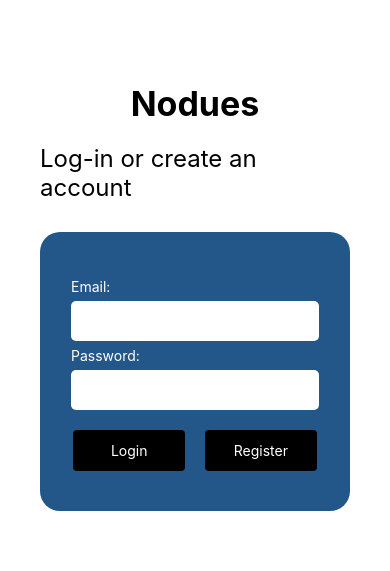
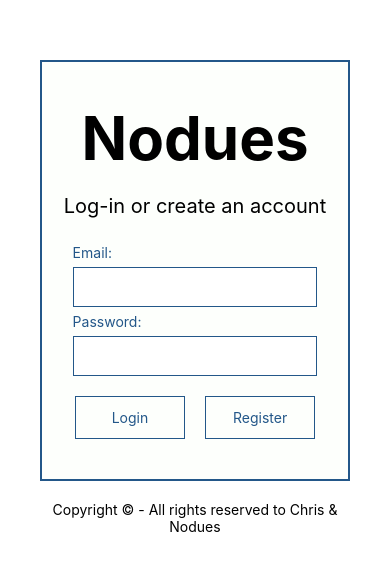
Before and after one commit to Chrisluan/Allup, a React Native app: screen / in a window 390 px wide. Shown: the part 125-696 px from the top of the page. Built offline with nearby package versions, Linux system fonts and the light colour scheme.

Commit message:
Frontend updated

```diff
--- a/App.js
+++ b/App.js
@@ -5,7 +5,8 @@ export default function App() {
   return (
     <View style={styles.body}>
     <View style={styles.generalContainer}>
-    <View style={{display:'flex', gap:20, alignItems:'center'}}>
+          <View style={styles.loginContainer}>
+          <View style={{display:'flex', gap:20, alignItems:'center'}}>
       <Text style={styles.logo}>
           Nodues
         </Text>
@@ -13,27 +14,25 @@ export default function App() {
               Log-in or create an account
           </Text>
          </View>
-
-          <View style={styles.loginContainer}>
           <View style={{width:'80%'}}>
-          <Text style={{color:'white', marginVertical:6}}>
+          <Text style={{color:'#235789', marginVertical:6}}>
             Email:
           </Text>
               <TextInput style={styles.textInput}/>
-          <Text style={{color:'white', marginVertical:6}}>
+          <Text style={{color:'#235789', marginVertical:6}}>
             Password:
           </Text>
               <TextInput style={styles.textInput}/>
           </View>
 
           <View style={{display:'flex', justifyContent:'center',width:'80%', flexDirection:'row', gap:20}}>
-            <Pressable style={styles.buttons}><Text style={{color:'white'}}>Login</Text></Pressable>
-            <Pressable color={'#161925'} style={styles.buttons}><Text style={{color:'white'}}>Register</Text></Pressable>
+            <Pressable style={styles.buttons}><Text style={{color:'#235789'}}>Login</Text></Pressable>
+            <Pressable color={'#161925'} style={styles.buttons}><Text style={{color:'#235789',}}>Register</Text></Pressable>
           </View>
           </View>
 
     </View>
-
+      <Text style={{textAlign:'center'}}>Copyright © - All rights reserved to Chris & Nodues</Text>
     </View>
   );
 }
@@ -41,11 +40,11 @@ export default function App() {
 const styles = StyleSheet.create({
 
   body:{
+    gap:20,
     color:'white',
     paddingHorizontal:40,
     width:'100%',
     height:'100%',
-    background: 'background-image: linear-gradient(to right top, #051937, #004d7a, #008793, #00bf72, #a8eb12);',
     display:'flex',
     justifyContent: 'center',
     alignItems:'center',
@@ -58,30 +57,35 @@ const styles = StyleSheet.create({
   },
   logo: {
     fontWeight:'bold',
-    fontSize:34,
+    fontSize:60,
   },
   text:{
-    fontSize:24,
+    fontSize:20,
+
   },
   buttons:{
     alignItems: 'center',
     justifyContent: 'center',
     paddingVertical: 12,
     width:'45%',
-    borderRadius: 4,
     elevation: 0,
-    backgroundColor: 'black',
+    backgroundColor: '#FDFFFC',
+    borderWidth:1,
+    borderColor:'#235789',
   },
   textInput:{
     padding:5,
     paddingHorizontal:15,
     width:'100%',
     height:40,
-    borderRadius:5,
     backgroundColor:'white',
+    borderWidth:1,
+    borderColor:'#235789',
+    color:'#235789'
   },
   loginContainer:{
-    borderRadius:20,
+    borderWidth:2,
+    borderColor:'#235789',
     gap:20,
     display:'flex',
     justifyContent:'center',
@@ -89,6 +93,6 @@ const styles = StyleSheet.create({
     width:'100%',
     height:'fit-content',
     paddingVertical:40,
-    backgroundColor:'#235789',
+    backgroundColor:'#fdfffc',
   }
 });
```
